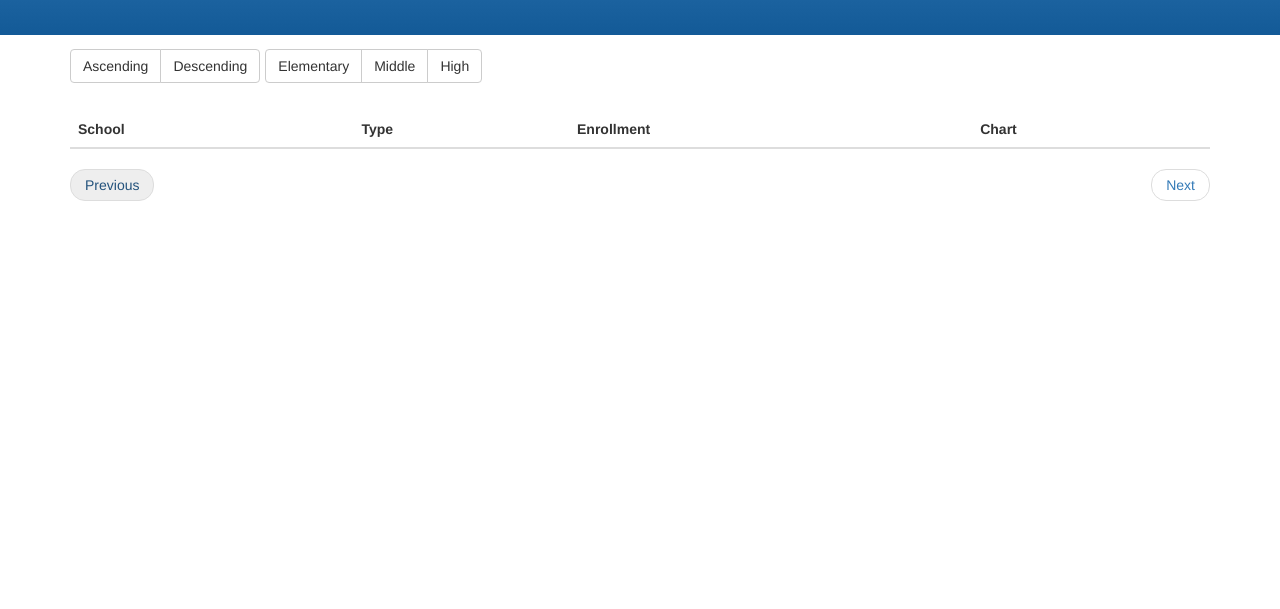
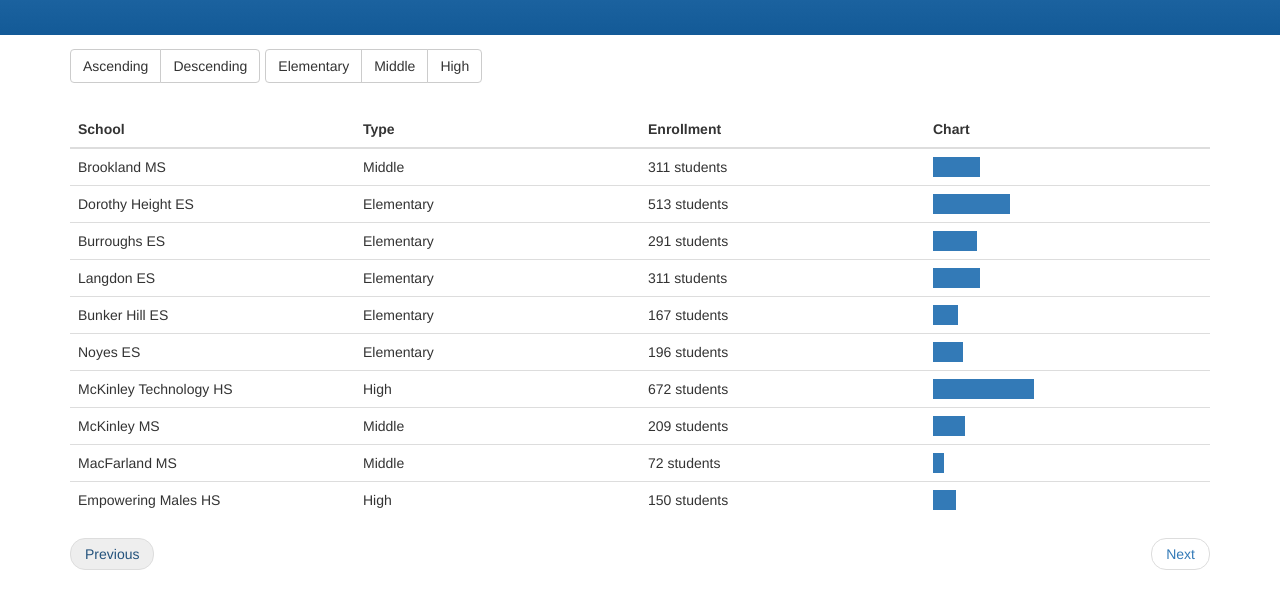
Before and after one commit to vivhou/week-2-js-dom, a plain HTML site: page index.html in a window 1280 px wide. Both pictures are taken after a click on the link "Previous". Shown: the part 107-716 px from the top of the page. Drawn offline with nearby package versions, Linux system fonts and the light colour scheme.

Commit message:
Wrap pagination

```diff
--- a/index.html
+++ b/index.html
@@ -212,6 +212,16 @@
       data = data.filter(function (d) { return d.level === options.filtered; })
     }
 
+    // Make sure the page always has results by wrapping past the end
+    var lastPage = Math.floor(data.length / PER_PAGE);
+    if (options.page < 0) {
+      // If the page is less than 0, wrap around to the last page
+      options.page = lastPage;
+    } else if (options.page > lastPage) {
+      // If the page exceeds the number of results, wrap around to the first page
+      options.page = 0;
+    }
+
     // Select only the schools from the current page (slice)
     data = data.slice(options.page * PER_PAGE, (options.page + 1) * PER_PAGE);
 
```
